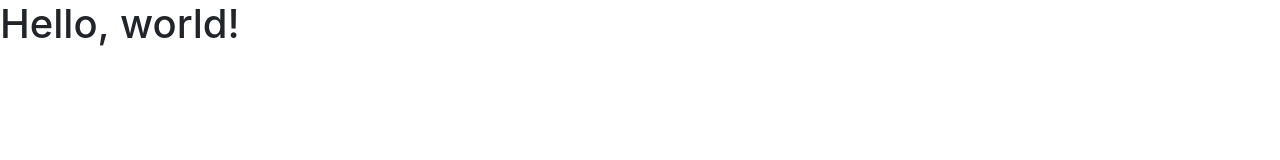
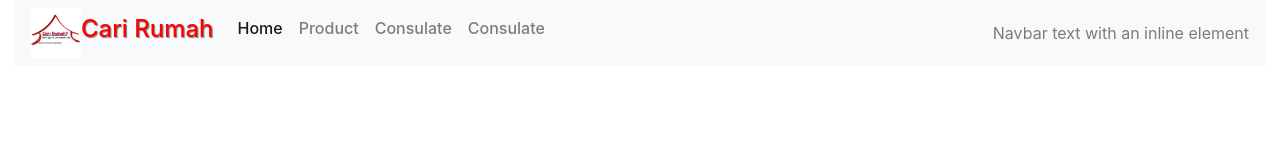
Before and after one commit to cimiko/Tugas-7-12-19-, a plain HTML site: page home.html in a window 1280 px wide. Drawn offline with nearby package versions, Linux system fonts and the light colour scheme.

Commit message:
menambahkan folder img dan tampilan nav

```diff
--- a/home.css
+++ b/home.css
@@ -0,0 +1,19 @@
+h4{
+  color: red;
+  text-shadow: 1px 1px 1px grey;
+}
+
+h4:hover{
+  color: black;
+  text-shadow: none;
+}
+
+h6{
+
+}
+
+h6:hover{
+  color:red;
+  text-shadow: 1px 1px 1px grey;
+  margin-bottom: 10px;
+}
--- a/home.html
+++ b/home.html
@@ -1,5 +1,6 @@
 <!doctype html>
 <html lang="en">
+
 <head>
   <!-- Required meta tags -->
   <meta charset="utf-8">
@@ -7,11 +8,45 @@
 
   <!-- Bootstrap CSS -->
   <link rel="stylesheet" href="https://stackpath.bootstrapcdn.com/bootstrap/4.4.1/css/bootstrap.min.css" integrity="sha384-Vkoo8x4CGsO3+Hhxv8T/Q5PaXtkKtu6ug5TOeNV6gBiFeWPGFN9MuhOf23Q9Ifjh" crossorigin="anonymous">
+  <link rel="stylesheet" href="home.css">
 
-    <title>Hello, world!</title>
+
+  <title>CariRumah.com</title>
 </head>
+
 <body>
-    <h1>Hello, world!</h1>
+  <div class="container-fluid">
+    <div class="row">
+      <div class="col-sm-12">
+        <nav class="navbar navbar-expand-lg navbar-light bg-light">
+          <img src="img/CariRumah.jpeg" alt="Image Error" height="50px" width="50px">
+          <a class="navbar-brand" href="#"><h4>Cari Rumah</h4></a>
+          <button class="navbar-toggler" type="button" data-toggle="collapse" data-target="#navbarText" aria-controls="navbarText" aria-expanded="false" aria-label="Toggle navigation">
+            <span class="navbar-toggler-icon"></span>
+          </button>
+          <div class="collapse navbar-collapse" id="navbarText">
+            <ul class="navbar-nav mr-auto">
+              <li class="nav-item active">
+                <a class="nav-link" href="#"><h6>Home</h6><span class="sr-only">(current)</span></a>
+              </li>
+              <li class="nav-item">
+                <a class="nav-link" href="#"><h6>Product</h6></a>
+              </li>
+              <li class="nav-item">
+                <a class="nav-link" href="#"><h6>Consulate</h6></a>
+              </li>
+              <li class="nav-item">
+                <a class="nav-link" href="#"><h6>Consulate</h6></a>
+              </li>
+            </ul>
+            <span class="navbar-text">
+              Navbar text with an inline element
+            </span>
+          </div>
+        </nav>
+      </div>
+    </div>
+  </div>
 
   <!-- Optional JavaScript -->
   <!-- jQuery first, then Popper.js, then Bootstrap JS -->
@@ -19,4 +54,5 @@
   <script src="https://cdn.jsdelivr.net/npm/popper.js@1.16.0/dist/umd/popper.min.js" integrity="sha384-Q6E9RHvbIyZFJoft+2mJbHaEWldlvI9IOYy5n3zV9zzTtmI3UksdQRVvoxMfooAo" crossorigin="anonymous"></script>
   <script src="https://stackpath.bootstrapcdn.com/bootstrap/4.4.1/js/bootstrap.min.js" integrity="sha384-wfSDF2E50Y2D1uUdj0O3uMBJnjuUD4Ih7YwaYd1iqfktj0Uod8GCExl3Og8ifwB6" crossorigin="anonymous"></script>
 </body>
+
 </html>
```
Also changed, not shown: img/CariRumah.jpeg (added). Lines whose indentation alone changed are shown as unchanged.
